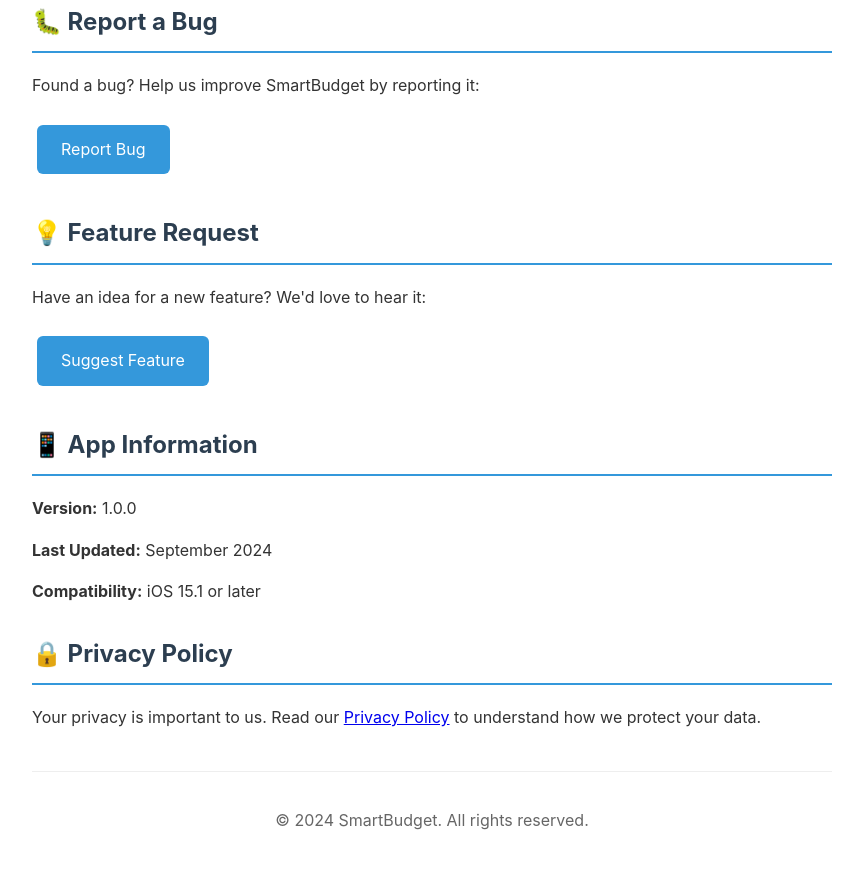
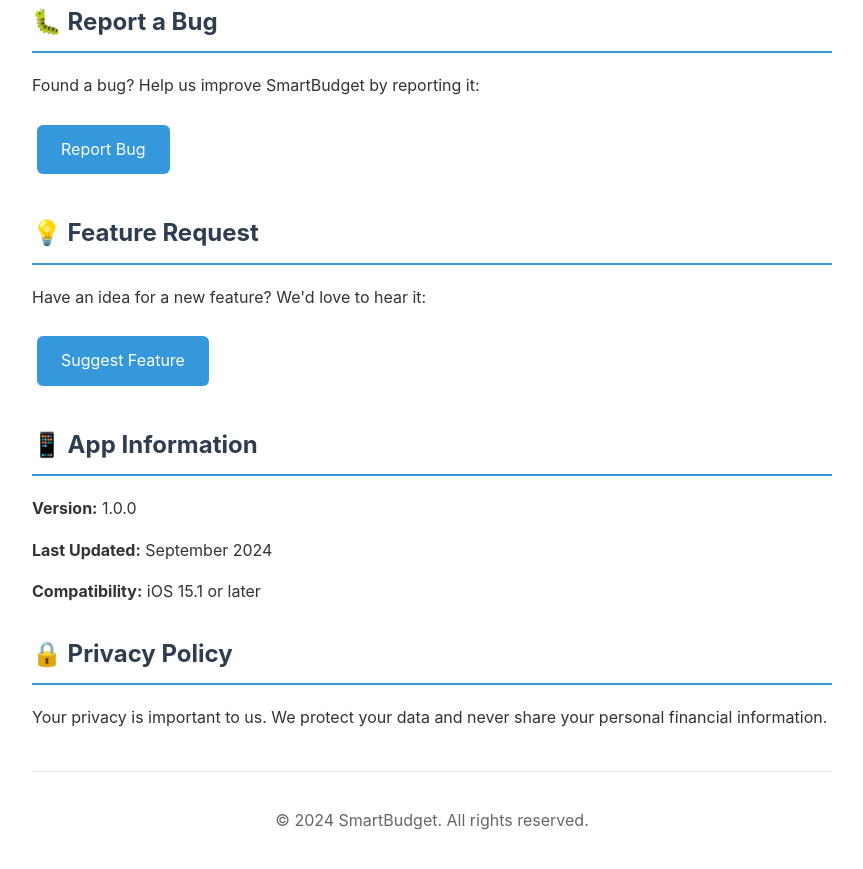
Before and after one commit to cmichael4/Smartbudget-support, a plain HTML site: page support.html in a window 1280 px wide. Shown: the part 898-1767 px from the top of the page, without its empty margins (208-1071 px from the left). Drawn offline with Linux system fonts and the light colour scheme.

Commit message:
Update support.html

```diff
--- a/support.html
+++ b/support.html
@@ -127,7 +127,7 @@
 
     <div class="section">
         <h2>🔒 Privacy Policy</h2>
-        <p>Your privacy is important to us. Read our <a href="PRIVACY_POLICY.md" target="_blank">Privacy Policy</a> to understand how we protect your data.</p>
+        <p>Your privacy is important to us. We protect your data and never share your personal financial information.</p>
     </div>
 
     <footer style="text-align: center; margin-top: 40px; padding-top: 20px; border-top: 1px solid #eee; color: #666;">
```
